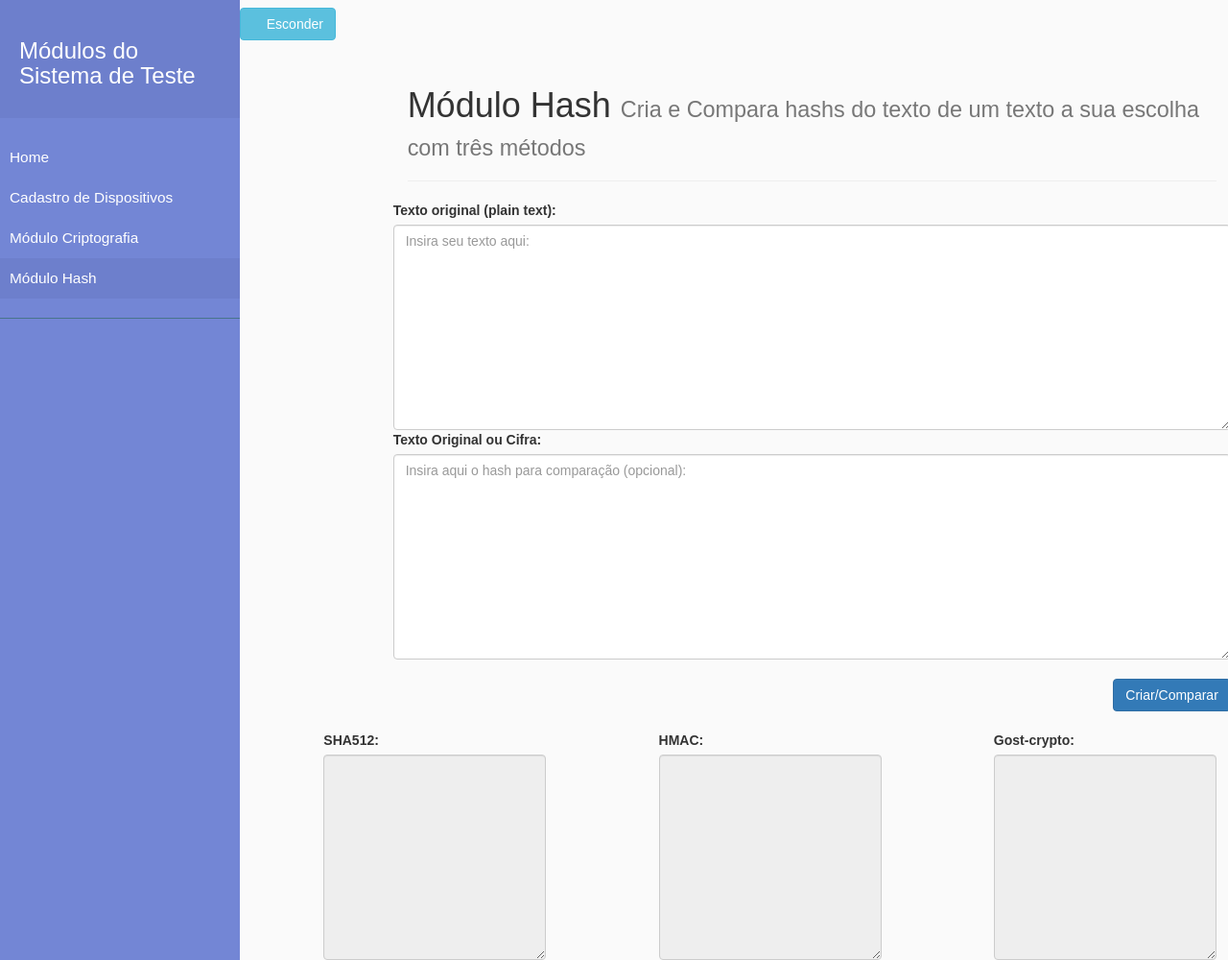
After one commit to jameswpm/MT4, a PHP site: page /Server/pages/hash.php in a window 1280 px wide. The commit adds this page. Shown: the whole page at 96% size. Run offline with PHP 8.4, Linux system fonts and the light colour scheme; some web fonts are replaced.

Commit message:
Finish task 4

```diff
--- /dev/null
+++ b/Server/pages/hash.php
@@ -0,0 +1,144 @@
+<?php
+session_start();
+?>
+<!DOCTYPE html>
+<html lang="pt-br">
+<head>
+    <meta charset="utf-8">
+    <meta http-equiv="X-UA-Compatible" content="IE=edge">
+    <meta name="viewport" content="width=device-width, initial-scale=1">
+    <title>MT4 - Test Page</title>
+
+    <!-- Bootstrap -->
+    <link href="../../assets/libs/bootstrap/bootstrap.min.css" rel="stylesheet">
+    <link href="../../assets/css/index.css" rel="stylesheet">
+    <link href="../../assets/css/devices.css" rel="stylesheet">
+
+</head>
+<body>
+
+<div class="wrapper">
+
+    <!-- Sidebar -->
+    <nav id="sidebar">
+        <!-- Sidebar Header -->
+        <div class="sidebar-header">
+            <h3>Módulos do Sistema de Teste</h3>
+        </div>
+
+        <!-- Sidebar Links -->
+        <ul class="list-unstyled components">
+            <li><a href="../../index.html">Home</a></li>
+
+            <li>
+                <form id="get-devices" method="GET" action="../">
+                    <input type="hidden" name="action" value="Devices/getAll">
+                    <a href="javascript:{}" onclick="document.getElementById('get-devices').submit();">Cadastro de Dispositivos</a>
+                </form>
+            </li>
+            <li>
+                <form id="get-crypto" method="GET" action="../">
+                    <input type="hidden" name="action" value="Crypto/view">
+                    <a href="javascript:{}" onclick="document.getElementById('get-crypto').submit();">Módulo Criptografia</a>
+                </form>
+            </li>
+            <li class="active"><a href="#">Módulo Hash</a></li>
+
+        </ul>
+
+
+    </nav>
+
+    <!-- Page Content -->
+    <div id="content">
+
+        <button type="button" id="sidebarCollapse" class="btn btn-info navbar-btn">
+            <i class="glyphicon glyphicon-align-left"></i>
+            Esconder
+        </button>
+
+        <div class="row">
+            <div class="col-md-10 col-lg-offset-2">
+
+                <div class="page-header">
+                    <h1>Módulo Hash <small>Cria e Compara hashs do texto de um texto a sua escolha com três métodos</small></h1>
+                </div>
+
+                <div class="row">
+                    <form id="hash-form">
+
+                        <label for="plain" class="control-label">Texto original (plain text):</label>
+                        <textarea  class="form-control" name="plain" id="plain" cols="30" rows="10" placeholder="Insira seu texto aqui:"></textarea>
+
+                        <label for="compare" class="control-label">Texto Original ou Cifra:</label>
+                        <textarea  class="form-control" name="compare" id="compare" cols="30" rows="10" placeholder="Insira aqui o hash para comparação (opcional):"></textarea>
+                        <button type="submit" id="execute-hash" class="btn btn-primary pull-right top-buffer">Criar/Comparar</button>
+
+                    </form>
+                </div>
+            </div>
+        </div>
+
+
+        <div class="row top-buffer">
+            <div class="col-md-3 col-lg-offset-1">
+                <label for="sha" class="control-label">SHA512:</label>
+                <textarea  class="form-control" name="sha" id="sha" cols="10" rows="10" readonly></textarea>
+            </div>
+            <div class="col-md-3 col-lg-offset-1">
+                <label for="hmac" class="control-label">HMAC:</label>
+                <textarea  class="form-control" name="hmac" id="hmac" cols="10" rows="10" readonly></textarea>
+            </div>
+            <div class="col-md-3 col-lg-offset-1">
+                <label for="gost" class="control-label">Gost-crypto:</label>
+                <textarea  class="form-control" name="gost" id="gost" cols="10" rows="10" readonly></textarea>
+            </div>
+        </div>
+    </div>
+
+</div>
+
+<!-- Modal -->
+<div class="modal fade" id="modal-hash" tabindex="-1" role="dialog" aria-labelledby="hash-result" aria-hidden="true">
+    <div class="modal-dialog">
+        <div class="modal-content">
+            <div class="modal-header">
+                <h4 class="modal-title" id="resultToHash">Resultados SSH</h4>
+            </div>
+            <div class="modal-body" style="overflow-x: auto;">
+                <table id="devices" class="table table-striped table-bordered table-hover">
+                    <thead>
+                        <tr>
+                            <th>Tipo do Hash</th>
+                            <th>Hash do Usuário</th>
+                        </tr>
+                    </thead>
+                    <tbody>
+                        <tr>
+                            <td id="system-sha"></td>
+                            <td id="sha-compare"></td>
+                        </tr>
+                        <tr>
+                            <td id="system-hmac"></td>
+                            <td id="hmac-compare"></td>
+                        </tr>
+                        <tr>
+                            <td id="system-gc"></td>
+                            <td id="gc-compare"></td>
+                        </tr>
+                    </tbody>
+                </table>
+            </div>
+            <div class="modal-footer">
+                <button type="button" class="btn btn-default" data-dismiss="modal">Fechar</button>
+            </div>
+        </div>
+    </div>
+</div>
+
+<script src="../../assets/libs/jquery/jquery.min.js"></script>
+<script src="../../assets/libs/bootstrap/bootstrap.min.js"></script>
+<script src="../../assets/js/index.js"></script>
+<script src="../../assets/js/hash.js"></script>
+</body>
+</html>
--- /dev/null
+++ b/assets/js/hash.js
@@ -0,0 +1,62 @@
+$(document).ready(function () {
+
+    $('#execute-hash').on('click',  function(e) {
+        e.preventDefault();
+        var plain = $("#plain").val();
+        var compare = $("#compare").val();
+        $.ajax({
+            method: "POST",
+            url: "../index.php",
+            data:{
+                "action":"Hash/getHash",
+                "plain": plain,
+                "compare": compare
+            },
+            success: function(data) {
+                var result = JSON.parse(data);
+                if(result.results === 'true') {
+                    $('#sha').val(result.sha512);
+                    $('#hmac').val(result.hmac);
+                    $('#gost').val(result.gc);
+                }
+
+                if (result.compare === 'true') {
+                    $('#system-sha').html(result.sha512);
+                    $('#system-hmac').html(result.hmac);
+                    $('#system-gc').html(result.gc);
+                    if(result.shaCompare == true) {
+                        $('#sha-compare').html('Igual');
+                    } else {
+                        $('#sha-compare').html('Diferente');
+                    }
+
+                    if(result.hmacCompare == true) {
+                        $('#hmac-compare').html('Igual');
+                    } else {
+                        $('#hmac-compare').html('Diferente');
+                    }
+
+                    if(result.gcCompare == true) {
+                        $('#gc-compare').html('Igual');
+                    } else {
+                        $('#gc-compare').html('Diferente');
+                    }
+
+                    $('#modal-hash').modal('show');
+                }
+            },
+            error: function(err) {
+                console.log(err);
+            }
+
+        })
+    });
+
+    $('#modal-hash').on('shown.bs.modal', function () {
+        window.setTimeout(closeModal, 10000)
+    });
+
+    function closeModal(){
+        $('#modal-ssh').modal('hide');
+    }
+});
--- a/index.html
+++ b/index.html
@@ -42,8 +42,8 @@
 
             <li>
                 <form id="get-hash" method="GET" action="Server">
-                    <input type="hidden" name="action" value="getHash">
-                    <a href="javascript:{}" onclick="document.getElementById('get-devices').submit();">Módulo Hash</a>
+                    <input type="hidden" name="action" value="Hash/view">
+                    <a href="javascript:{}" onclick="document.getElementById('get-hash').submit();">Módulo Hash</a>
                 </form>
             </li>
 
```
Also changed, not shown: Server/Controller/Hash.php (added, +89 -0 lines), Server/Hashes/GostCrypto.php (added, +21 -0 lines), Server/Hashes/HMAC.php (added, +27 -0 lines), Server/Hashes/Hash.php (added, +19 -0 lines), Server/Hashes/SHA512.php (added, +21 -0 lines), Server/pages/crypto.php (+12 -9 lines), Server/pages/devices.php (+7 -2 lines), Server/pages/ssh.php (+8 -3 lines).
